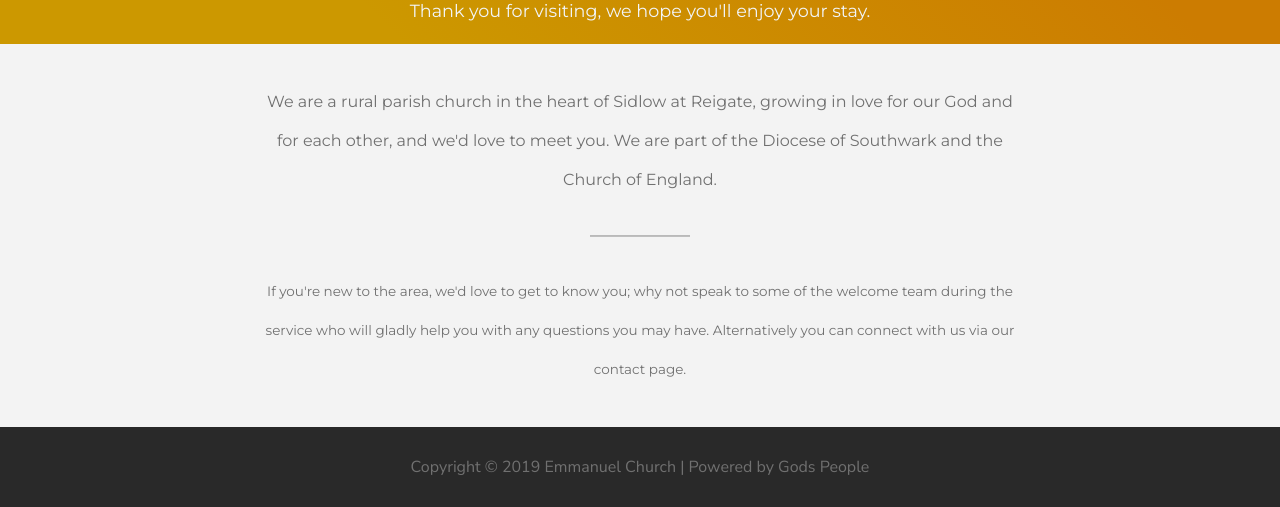
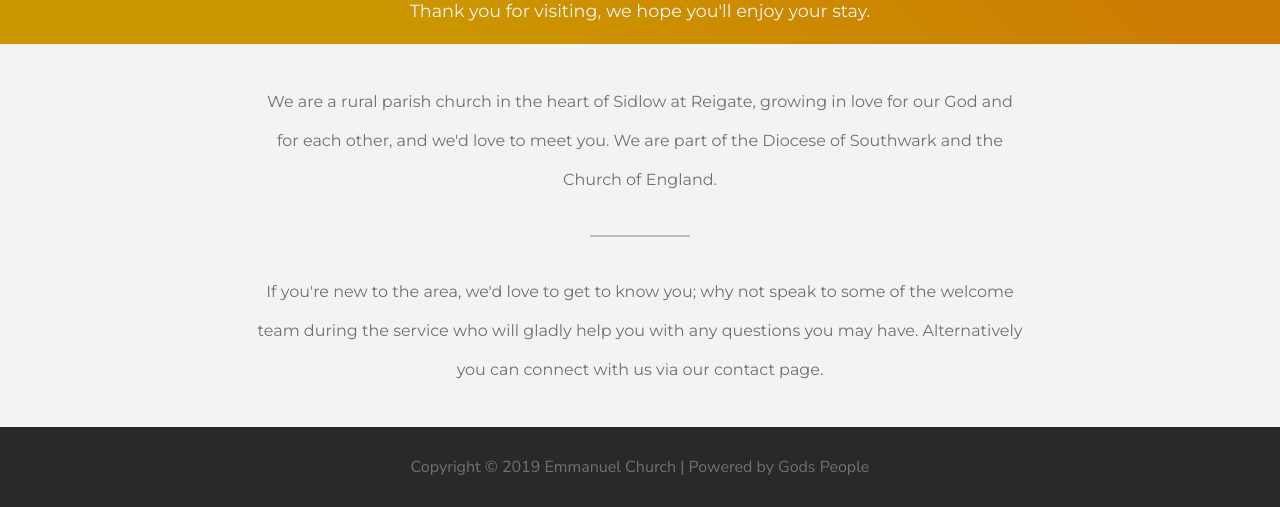
Before and after one commit to Bertythedog/Sidlowchurch, a plain HTML site: page index.html in a window 1280 px wide. Shown: the part 594-1101 px from the top of the page. Drawn offline with nearby package versions, Linux system fonts and the light colour scheme.

Commit message:
Add files via upload

```diff
--- a/index.html
+++ b/index.html
@@ -62,7 +62,7 @@
     </div>
     <div class="container-fluid text-left d-inline-flex d-xl-flex justify-content-center align-items-center justify-content-xl-center align-items-xl-end" style="padding: 0px;padding-right: 15px;padding-left: 15px;">
         <div class="col d-sm-flex d-xl-flex align-items-sm-center justify-content-xl-start align-items-xl-start" style="width: 100%;max-width: 800px;min-width: none;">
-            <h1 class="text-center d-flex justify-content-end align-items-start" style="font-family: Montserrat, sans-serif;font-size: 84.5%;line-height: 39px;padding-top: 2.5%;padding-bottom: 5%;width: 100%;max-width: none;margin: 0px;color: #707070;">If you're new to the area, we'd love to get to know you; why not speak to some of the welcome team during the service who will gladly help you with any questions you may have. Alternatively you can connect with us via our contact page.<br></h1>
+            <h1 class="text-center d-flex justify-content-end align-items-start" style="font-family: Montserrat, sans-serif;font-size: 100%;line-height: 39px;padding-top: 2.5%;padding-bottom: 5%;width: 100%;max-width: none;margin: 0px;color: #707070;">If you're new to the area, we'd love to get to know you; why not speak to some of the welcome team during the service who will gladly help you with any questions you may have. Alternatively you can connect with us via our contact page.<br></h1>
         </div>
     </div>
     <!-- Start: 1 Row 1 Column -->
```
Also changed, not shown: 1 other file.
